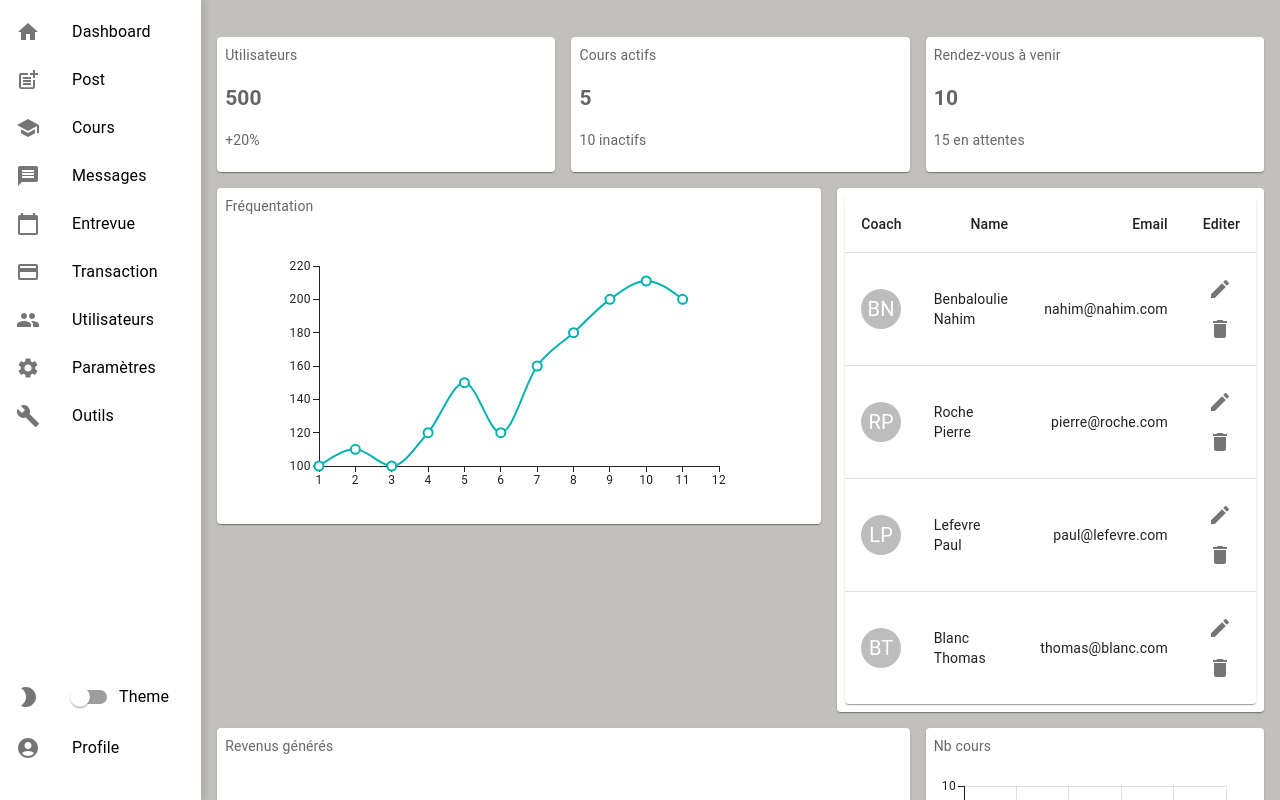
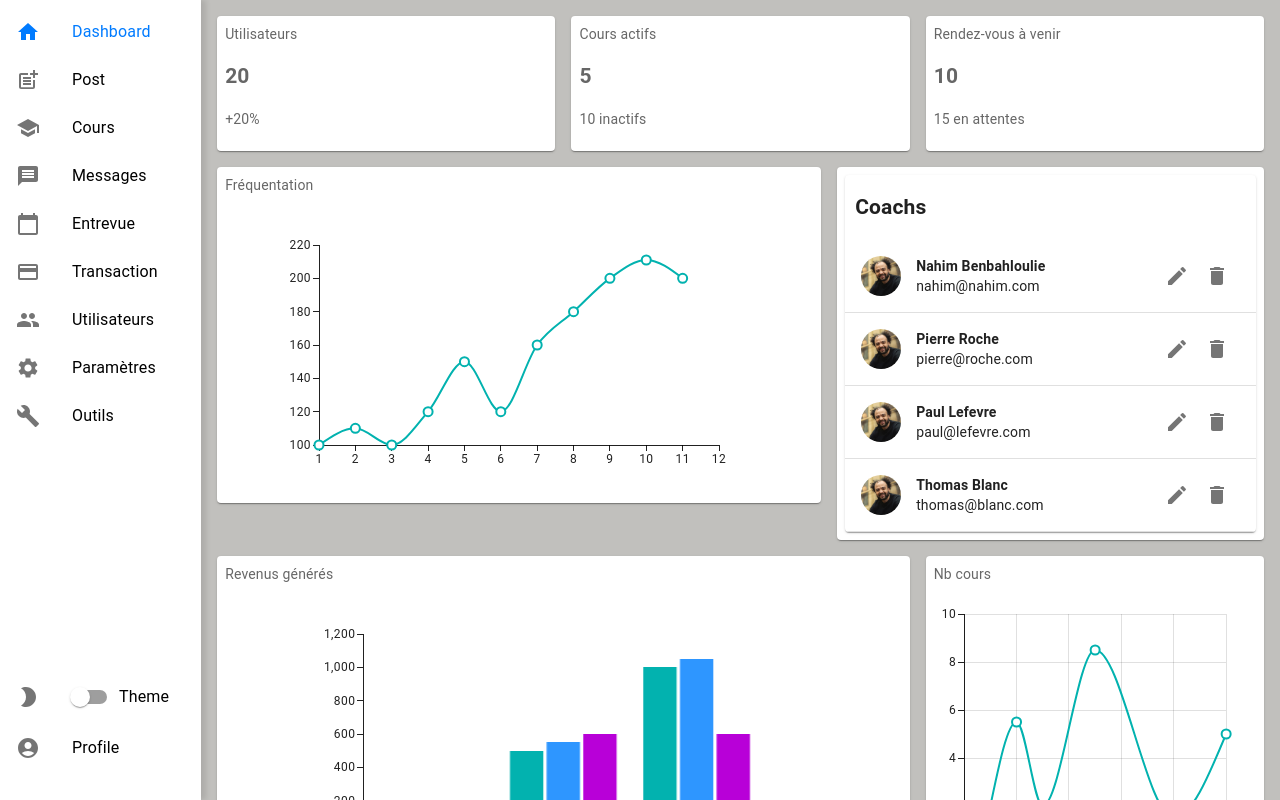
Before and after one commit to MathissGit/interface_gestion_app, a React (Create React App) app: page / in a window 1280 px wide. Shown: the top 800 px of the page. Built offline with nearby package versions, Linux system fonts and the light colour scheme.

Commit message:
recuperation de data dans le dashboard + style hover/active sur la sidebar

```diff
--- a/src/components/App.js
+++ b/src/components/App.js
@@ -6,7 +6,6 @@ import UserProfile from './UserProfile';
 import '../styles/App.css';
 import Paper from '@mui/material/Paper';
 import { styled } from '@mui/material/styles';
-import Header from './Header';
 import CourseList from './CourseList';
 import CoachList from './CoachList';
 import PatientList from './PatientList';
@@ -54,13 +53,11 @@ const App = () => {
             <Router>
                 <div style={{ display: 'flex', backgroundColor }} className='dashboard'>
                 <Sidebar
-                        position="absolute"
                         toggleDarkMode={toggleDarkMode}
                         darkMode={darkMode}
                     />
 
-                    <div className={`dashboard-content ${sidebarExpanded ? 'dashboard-content-expanded' : ''}`}>
-                        <Header style={{ display: 'flex', justifyContent: 'center', alignItems: 'center' }}/>
+                    <div className="fullPageContainer">
                         <div style={{ display: 'flex', justifyContent: 'center', alignItems: 'center', padding: '2vh'}}>
                             <Routes>
                                 <Route path="/" element={<Dashboard />} />
--- a/src/components/Dashboard.js
+++ b/src/components/Dashboard.js
@@ -5,7 +5,7 @@ import DeleteIcon from '@mui/icons-material/Delete';
 import { LineChart } from '@mui/x-charts/LineChart';
 import { BarChart } from '@mui/x-charts/BarChart';
 import { styled } from '@mui/material/styles';
-
+import { users } from '../datas/users';
 
 const Item = styled(Paper)(({ theme }) => ({
     backgroundColor: theme.palette.mode === 'dark' ? '#1A2027' : '#fff',
@@ -15,18 +15,9 @@ const Item = styled(Paper)(({ theme }) => ({
     color: theme.palette.text.secondary,
 }));
 
-function createData(name, email, image) {
-    return { name, email, image };
-}
+function Dashboard() {
+    const coaches = users.filter(user => user.role === 'Coach');
 
-const rows = [
-    createData('Benbaloulie Nahim', 'nahim@nahim.com', 'BN'),
-    createData('Roche Pierre', 'pierre@roche.com', 'RP'),
-    createData('Lefevre Paul', 'paul@lefevre.com', 'LP'),
-    createData('Blanc Thomas', 'thomas@blanc.com', 'BT'),
-];
-
-function Dashboard() {
     return (
         <div>
             <Box sx={{ flexGrow: 1 }}>
@@ -34,7 +25,7 @@ function Dashboard() {
                     <Grid item xs={4}>
                         <Item>
                             Utilisateurs
-                            <h2>500</h2>
+                            <h2>{users.length}</h2>
                             <p>+20%</p>
                         </Item>
                     </Grid>
@@ -57,9 +48,6 @@ function Dashboard() {
                             Fréquentation
                             <div style={{ display: 'flex', justifyContent: 'center', alignItems: 'center' }}>
                                 <LineChart
-                                    sx={{
-                                        // Vous pouvez ajouter des styles spécifiques ici si nécessaire
-                                    }}
                                     xAxis={[{ data: [1, 2, 3, 4, 5, 6, 7, 8, 9, 10, 11, 12] }]}
                                     series={[
                                         {
@@ -76,28 +64,18 @@ function Dashboard() {
                         <Item>
                             <TableContainer component={Paper}>
                                 <Table aria-label="simple table">
-                                    <TableHead>
-                                        <TableRow>
-                                            <TableCell>Coach</TableCell>
-                                            <TableCell align="right">Name</TableCell>
-                                            <TableCell align="right">Email</TableCell>
-                                            <TableCell align="right">Editer</TableCell>
-                                        </TableRow>
-                                    </TableHead>
+                                    <h2 style={{ paddingLeft: 10}}>Coachs</h2>
                                     <TableBody>
-                                        {rows.map((row) => (
-                                            <TableRow
-                                                key={row.name}
-                                                sx={{ '&:last-child td, &:last-child th': { border: 0 } }}
-                                            >
-                                                <TableCell component="th" scope="row">
-                                                    <Avatar>{row.image}</Avatar>
+                                        {coaches.map((user) => (
+                                            <TableRow key={user.email}>
+                                                <TableCell style={{ display:'flex', paddingRight: '0' }} component="th" scope="row">
+                                                    <Avatar src={user.avatar} alt={`${user.firstname} ${user.lastname}`} />
+                                                    <div style={{ paddingLeft: 15}}>
+                                                        <p style={{ padding: '0', margin: 0, fontWeight: 'bold' }}>{user.firstname + ' ' + user.lastname}</p>
+                                                        <p style={{ margin: 0 }}>{user.email}</p>
+                                                    </div>
                                                 </TableCell>
-                                                <TableCell component="th" scope="row">
-                                                    {row.name}
-                                                </TableCell>
-                                                <TableCell align="right">{row.email}</TableCell>
-                                                <TableCell align="right">
+                                                <TableCell style={{ paddingRight: '0', paddingLeft: '0', textAlign: 'center' }}>
                                                     <IconButton aria-label="edit">
                                                         <EditIcon />
                                                     </IconButton>
--- a/src/components/Header.js
+++ b/src/components/Header.js
@@ -4,7 +4,6 @@ const Header = () => {
     return (
         <header>
             {/* Header content here */}
-            <h1></h1>
         </header>
     );
 };
--- a/src/components/Sidebar.js
+++ b/src/components/Sidebar.js
@@ -11,67 +11,73 @@ import SettingsIcon from '@mui/icons-material/Settings';
 import BuildIcon from '@mui/icons-material/Build';
 import AccountCircleIcon from '@mui/icons-material/AccountCircle';
 import Brightness2Icon from '@mui/icons-material/Brightness2';
-import { Link } from 'react-router-dom';
+import { Link, useLocation } from 'react-router-dom';
+import { styled } from '@mui/material/styles';
 
 const Sidebar = ({ toggleDarkMode, darkMode }) => {
-    const [hover, setHover] = useState(false);
+    const location = useLocation();
+
+    const StyledListItem = styled(ListItem)(({ theme }) => ({
+        '&.active, &:hover': {
+            color: theme.palette.primary.main,
+            '& .MuiListItemIcon-root': {
+                color: theme.palette.primary.main,
+            },
+        },
+    }));
 
     return (
-        <div
-            className="sidebar"
-            onMouseEnter={() => setHover(true)}
-            onMouseLeave={() => setHover(false)}
-        >
+        <div className="sidebar">
             <List className="sidebar-list">
-                <ListItem className="sidebar-item" button component={Link} to="/">
+                <ListItem className={`sidebar-item ${location.pathname === '/' ? 'active' : ''}`} button component={Link} to="/" >
                     <ListItemIcon>
                         <HomeIcon />
                     </ListItemIcon>
                     <ListItemText primary='Dashboard' className="list-item-text" />
                 </ListItem>
-                <ListItem className="sidebar-item" button component={Link} to="/post">
+                <ListItem className={`sidebar-item ${location.pathname === '/post' ? 'active' : ''}`} button component={Link} to="/post">
                     <ListItemIcon>
                         <PostAddIcon />
                     </ListItemIcon>
                     <ListItemText primary='Post' className="list-item-text" />
                 </ListItem>
-                <ListItem className="sidebar-item" button component={Link} to="/cours">
+                <ListItem className={`sidebar-item ${location.pathname === '/cours' ? 'active' : ''}`} button component={Link} to="/cours">
                     <ListItemIcon>
                         <SchoolIcon />
                     </ListItemIcon>
                     <ListItemText primary='Cours' className="list-item-text" />
                 </ListItem>
-                <ListItem className="sidebar-item" button component={Link} to="/messages">
+                <ListItem className={`sidebar-item ${location.pathname === '/messages' ? 'active' : ''}`} button component={Link} to="/messages">
                     <ListItemIcon>
                         <MessageIcon />
                     </ListItemIcon>
                     <ListItemText primary='Messages' className="list-item-text" />
                 </ListItem>
-                <ListItem className="sidebar-item" button component={Link} to="/rendez-vous">
+                <ListItem className={`sidebar-item ${location.pathname === '/rendez-vous' ? 'active' : ''}`} button component={Link} to="/rendez-vous">
                     <ListItemIcon>
                         <CalendarTodayIcon />
                     </ListItemIcon>
                     <ListItemText primary='Entrevue' className="list-item-text" />
                 </ListItem>
-                <ListItem className="sidebar-item" button component={Link} to="/transaction">
+                <ListItem className={`sidebar-item ${location.pathname === '/transaction' ? 'active' : ''}`} button component={Link} to="/transaction">
                     <ListItemIcon>
                         <PaymentIcon />
                     </ListItemIcon>
                     <ListItemText primary='Transaction' className="list-item-text" />
                 </ListItem>
-                <ListItem className="sidebar-item" button component={Link} to="/utilisateurs">
+                <ListItem className={`sidebar-item ${location.pathname === '/utilisateurs' ? 'active' : ''}`} button component={Link} to="/utilisateurs">
                     <ListItemIcon>
                         <GroupIcon />
                     </ListItemIcon>
                     <ListItemText primary='Utilisateurs' className="list-item-text" />
                 </ListItem>
-                <ListItem className="sidebar-item" button component={Link} to="/paramètres">
+                <ListItem className={`sidebar-item ${location.pathname === '/parametres' ? 'active' : ''}`} button component={Link} to="/parametres">
                     <ListItemIcon>
                         <SettingsIcon />
                     </ListItemIcon>
                     <ListItemText primary='Paramètres' className="list-item-text" />
                 </ListItem>
-                <ListItem className="sidebar-item" button component={Link} to="/outils">
+                <ListItem className={`sidebar-item ${location.pathname === '/outils' ? 'active' : ''}`} button component={Link} to="/outils">
                     <ListItemIcon>
                         <BuildIcon />
                     </ListItemIcon>
@@ -88,7 +94,7 @@ const Sidebar = ({ toggleDarkMode, darkMode }) => {
                             className="list-item-text"
                         />
                     </ListItem>
-                    <ListItem className="sidebar-item" button component={Link} to="/profile">
+                    <ListItem className={`sidebar-item ${location.pathname === '/profile' ? 'active' : ''}`} button component={Link} to="/profile">
                         <ListItemIcon>
                             <AccountCircleIcon />
                         </ListItemIcon>
--- a/src/styles/App.css
+++ b/src/styles/App.css
@@ -26,7 +26,9 @@ body {
   }
 
   .sidebar-item:hover .MuiListItemIcon-root,
-.sidebar-item:hover .MuiListItemText-primary {
+  .sidebar-item:hover .MuiListItemText-primary,
+  .sidebar-item.active .MuiListItemIcon-root,
+  .sidebar-item.active .MuiListItemText-primary {
       color: #007bff;
   }
 
@@ -94,9 +96,7 @@ body[data-theme='dark'] {
   }
 
   .fullPageContainer {
-  height: 80%;
     width: 100%;
-  background-color: var(--container-bg-color);
     color: var(--container-text-color);
   }
 
```
Lines whose indentation alone changed are shown as unchanged.
